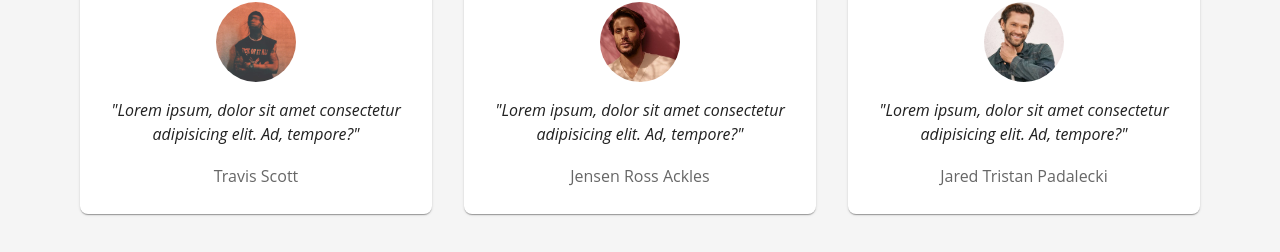
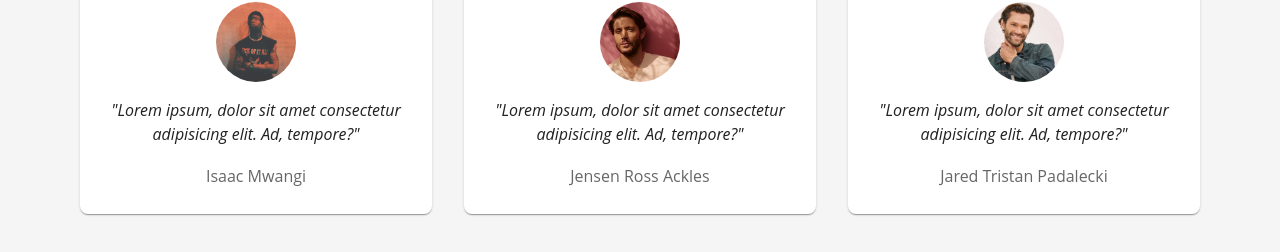
Before and after one commit to sakamw/zaph-tours--mui, a React (Vite) app: page / in a window 1280 px wide. Shown: the part 2682-2934 px from the top of the page. Built offline with nearby package versions, Linux system fonts and the light colour scheme.

Commit message:
change few lines

```diff
--- a/src/Components/Home/Testimonials.tsx
+++ b/src/Components/Home/Testimonials.tsx
@@ -21,7 +21,7 @@ const Testimonials = () => {
       avatar: "/dennis.jpg",
     },
     {
-      name: "Travis Scott",
+      name: "Isaac Mwangi",
       comment:
         "Lorem ipsum, dolor sit amet consectetur adipisicing elit. Ad, tempore?",
       avatar: "/trav.jpeg",
```
